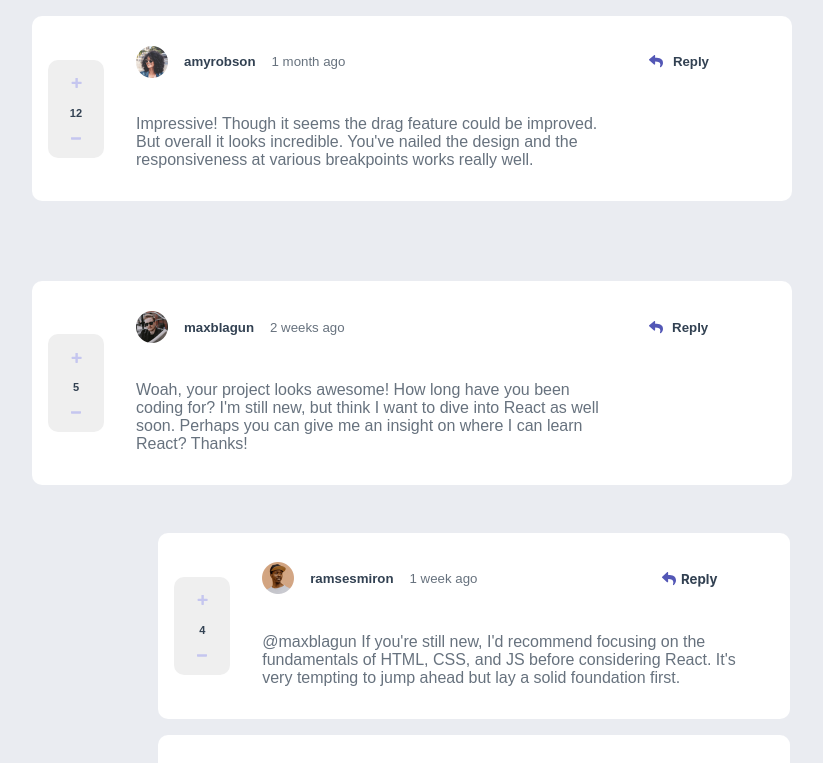
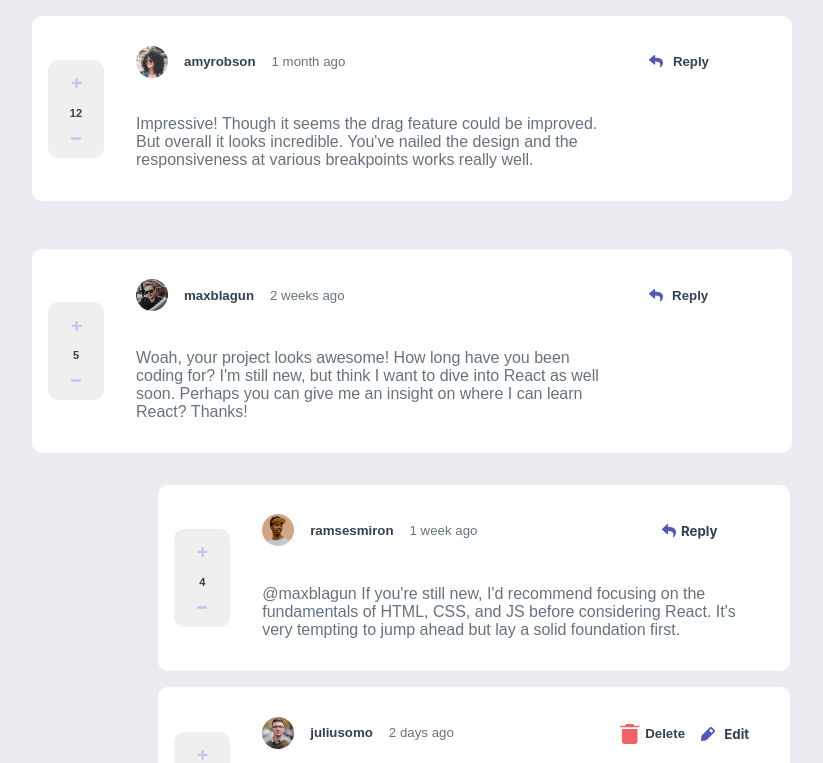
Before and after one commit to roshanyacham/Interactive_Comments_Section, a React (Create React App) app in the folder comment_section/: page / in a window 1280 px wide. Shown: the top 763 px of the page, without its empty margins (228-1051 px from the left). Built offline with nearby package versions, Linux system fonts and the light colour scheme.

Commit message:
FIX: Fixed the Spacing Issue

```diff
--- a/comment_section/src/styles/AddComment.css
+++ b/comment_section/src/styles/AddComment.css
@@ -17,7 +17,7 @@ span {
     align-items: center;
     justify-content: center;
     flex-direction: column;
-    gap: 2rem;
+    gap: 1rem;
   }
   body {
     background-color: hsl(223, 19%, 93%);
```
